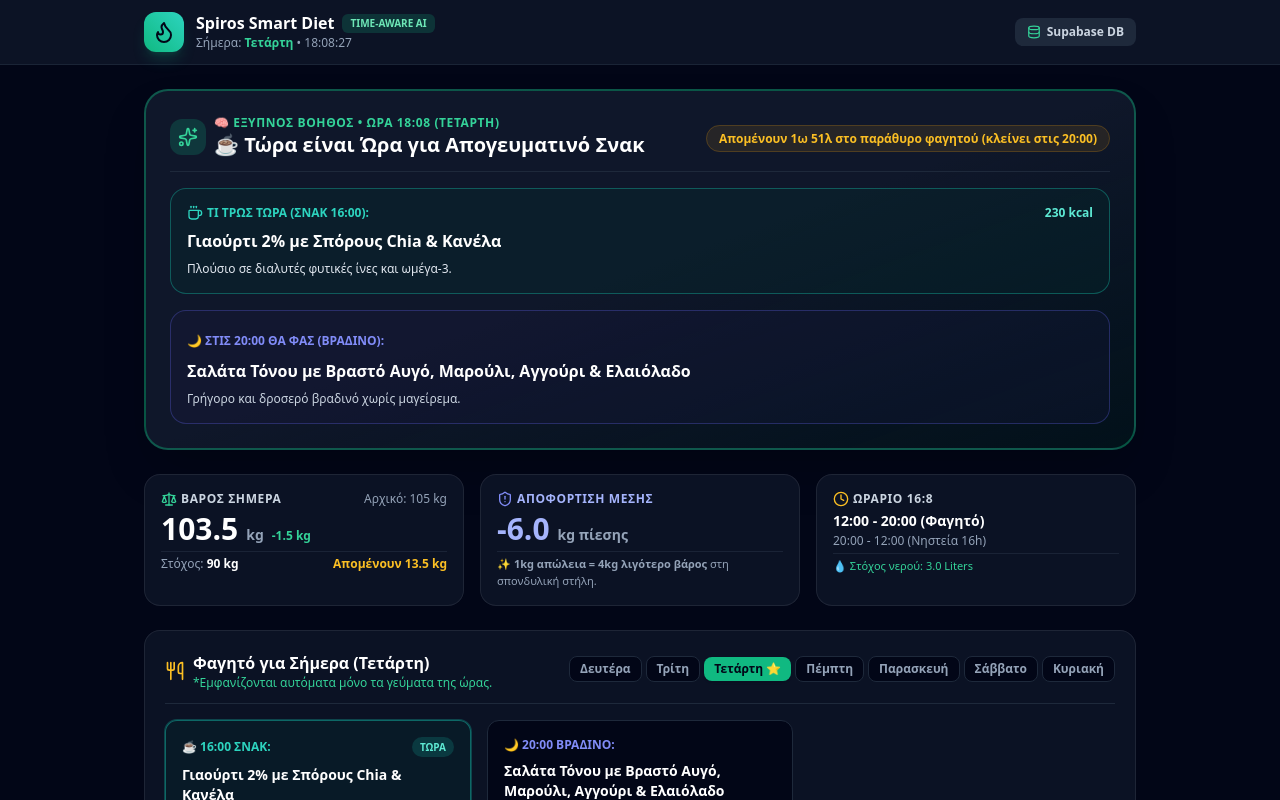
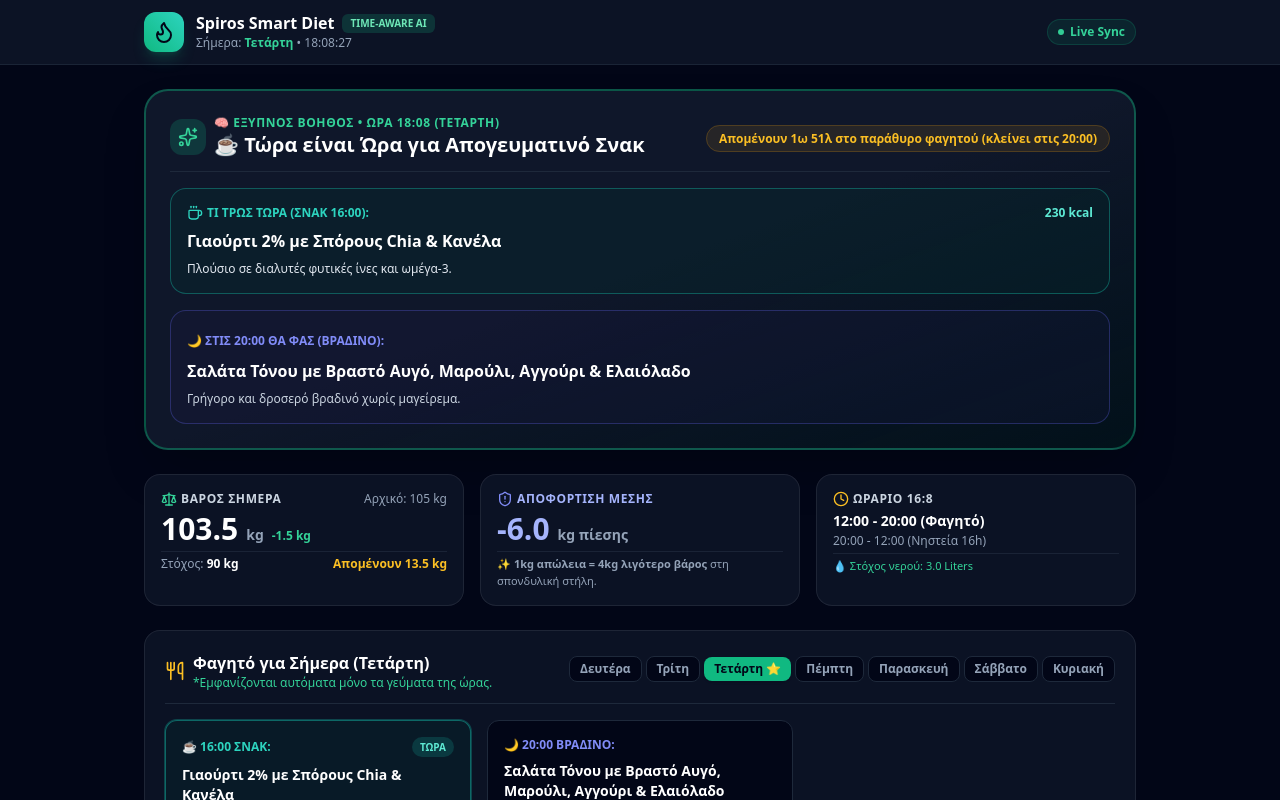
Before and after one commit to sgk-gr/ketodiet, a React (Vite) app: page / in a window 1280 px wide. Shown: the top 800 px of the page. Built offline with nearby package versions, Linux system fonts and the light colour scheme; no server answers; the database is empty.

Commit message:
fix: remove supabase setup modal and button completely

```diff
--- a/src/App.tsx
+++ b/src/App.tsx
@@ -16,11 +16,9 @@ import {
   Coffee,
   Moon,
   Sun,
-  Database,
   Eye,
   EyeOff
 } from 'lucide-react';
-import { SupabaseSetupModal } from './components/SupabaseSetupModal';
 
 const DAY_NAMES: MealRecipe['day'][] = [
   'Κυριακή',
@@ -202,13 +200,12 @@ export function App() {
             </div>
           </div>
 
-          <button
-            onClick={() => setIsSupabaseModalOpen(true)}
-            className="flex items-center space-x-1.5 px-3 py-1.5 rounded-lg bg-slate-800 hover:bg-slate-700 text-xs font-semibold text-slate-300 transition"
-          >
-            <Database className="w-3.5 h-3.5 text-emerald-400" />
-            <span>Supabase DB</span>
-          </button>
+          <div className="flex items-center space-x-2">
+            <span className="inline-flex items-center px-2.5 py-1 rounded-full text-xs font-semibold bg-emerald-500/10 text-emerald-400 border border-emerald-500/20">
+              <span className="w-1.5 h-1.5 rounded-full bg-emerald-400 animate-pulse mr-1.5"></span>
+              Live Sync
+            </span>
+          </div>
         </div>
       </header>
 
@@ -763,12 +760,6 @@ export function App() {
 
       </main>
 
-      {/* Supabase Modal */}
-      <SupabaseSetupModal
-        isOpen={isSupabaseModalOpen}
-        onClose={() => setIsSupabaseModalOpen(false)}
-      />
-
     </div>
   );
 }
```
